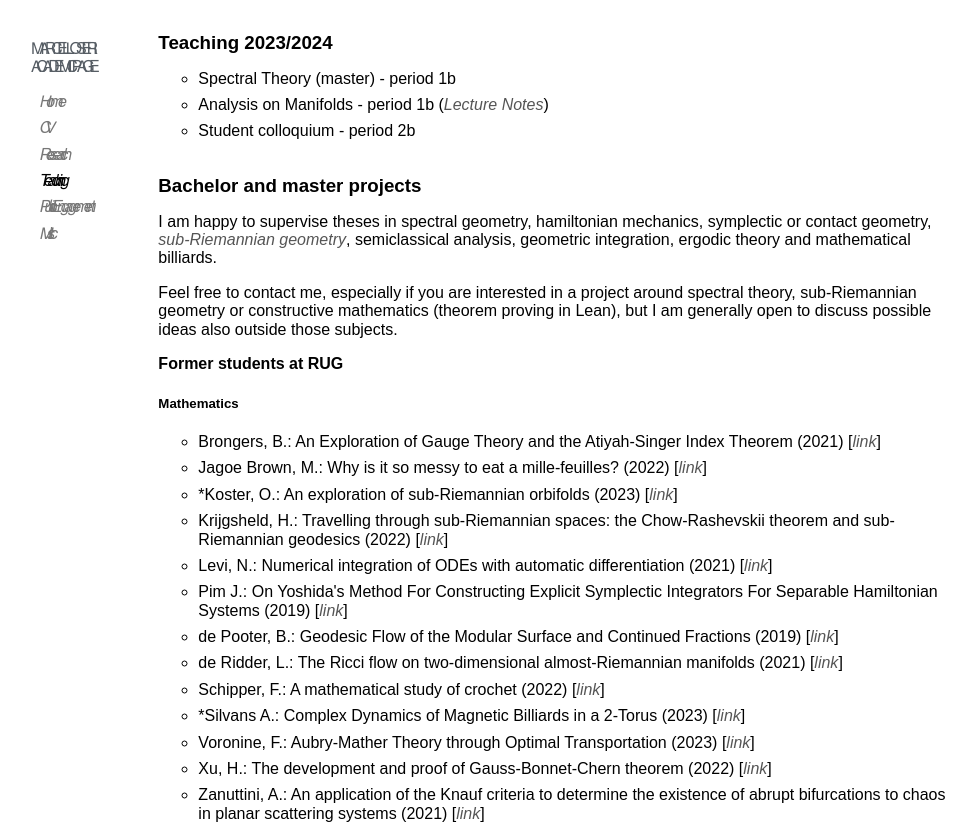
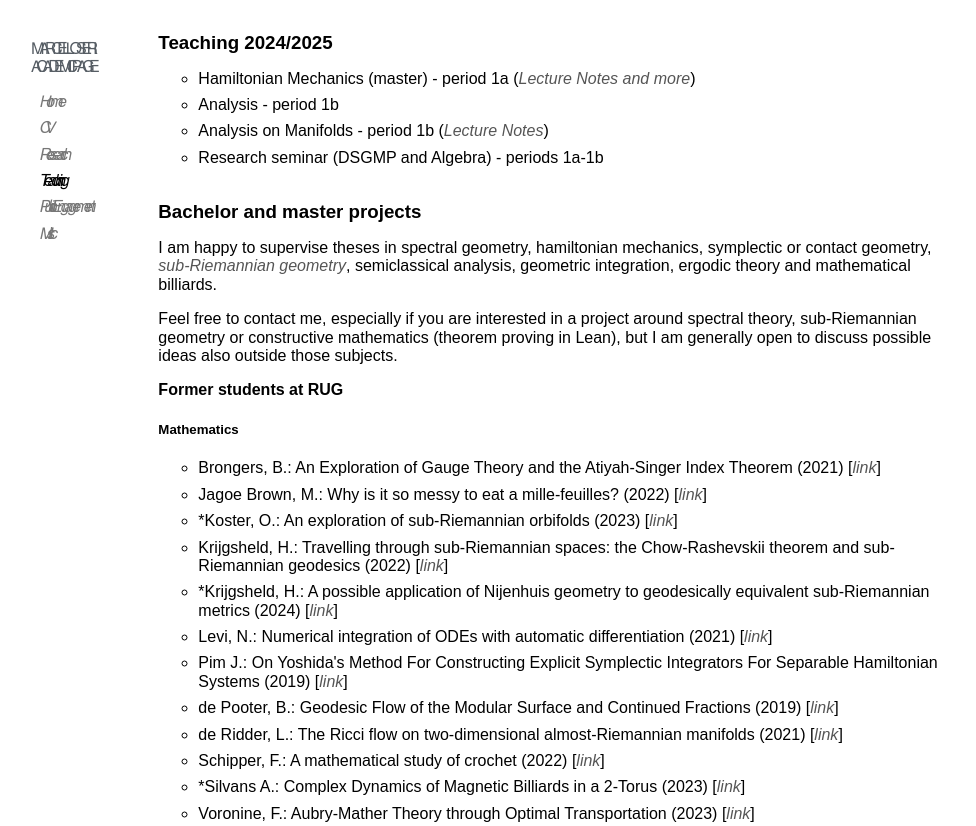
Before and after one commit to mseri/academic, a plain HTML site: page teaching.htm in a window 1280 px wide. Shown: the top 826 px of the page, without its empty margins (1-977 px from the left). Drawn offline with nearby package versions, Linux system fonts and the light colour scheme.

Commit message:
Update
Signed-off-by: Marcello Seri <marcello.seri@gmail.com>

```diff
--- a/teaching.htm
+++ b/teaching.htm
@@ -43,12 +43,14 @@
       </ul>
     </div>
     <div class="content pure-u-5-8">
-      <h3>Teaching 2023/2024</h3>
+      <h3>Teaching 2024/2025</h3>
       <ul>
-        <li>Spectral Theory (master) - period 1b</li>
+        <li>Hamiltonian Mechanics (master) - period 1a (<a href="https://www.mseri.me/links-from-hm/">Lecture Notes and more</a>)
+        </li>
+        <li>Analysis - period 1b</li>
         <li>Analysis on Manifolds - period 1b (<a href="https://www.mseri.me/analysis-on-manifolds/">Lecture Notes</a>)
         </li>
-        <li>Student colloquium - period 2b</li>
+        <li>Research seminar (DSGMP and Algebra) - periods 1a-1b</li>
       </ul><br>
       <h3>Bachelor and master projects</h3>
       <p>I am happy to supervise theses in spectral geometry, hamiltonian mechanics, symplectic or contact geometry, <a href="https://www.youtube.com/watch?v=Dbx2BQzNz00&amp;list=PLHaWeIntAtALwT1Sb3A9QNVZct4LwIWG-&amp;index=154">sub-Riemannian geometry</a>, semiclassical analysis, geometric integration, ergodic theory and mathematical billiards.</p>
@@ -94,6 +96,8 @@ framework</li>
         <li>*Koster, O.: An exploration of sub-Riemannian orbifolds (2023) [<a href="https://fse.studenttheses.ub.rug.nl/id/eprint/30979">link</a>]
         </li>
         <li>Krijgsheld, H.: Travelling through sub-Riemannian spaces: the Chow-Rashevskii theorem and sub-Riemannian geodesics (2022) [<a href="https://fse.studenttheses.ub.rug.nl/27926/">link</a>]
+        </li>
+        <li>*Krijgsheld, H.: A possible application of Nĳenhuis geometry to geodesically equivalent sub-Riemannian metrics (2024) [<a href="https://fse.studenttheses.ub.rug.nl/33686/">link</a>]
         </li>
         <li>Levi, N.: Numerical integration of ODEs with automatic differentiation (2021) [<a href="https://fse.studenttheses.ub.rug.nl/25354/">link</a>]
         </li>
@@ -142,6 +146,13 @@ framework</li>
       <p>Note: asterisks denote Master projects.</p><br>
       <br>
       <h3>Past teaching</h3><br>
+      <h3>Teaching 2023/2024</h3>
+      <ul>
+        <li>Spectral Theory (master) - period 1b</li>
+        <li>Analysis on Manifolds - period 1b (<a href="https://www.mseri.me/analysis-on-manifolds/">Lecture Notes</a>)
+        </li>
+        <li>Student colloquium - period 2b</li>
+      </ul><br>
       <h3>2022/2023</h3>
       <ul>
         <li>Hamiltonian Mechanics (master) - period 1a (<a href="https://www.mseri.me/links-from-hm/">Lecture Notes and more</a>)
```
